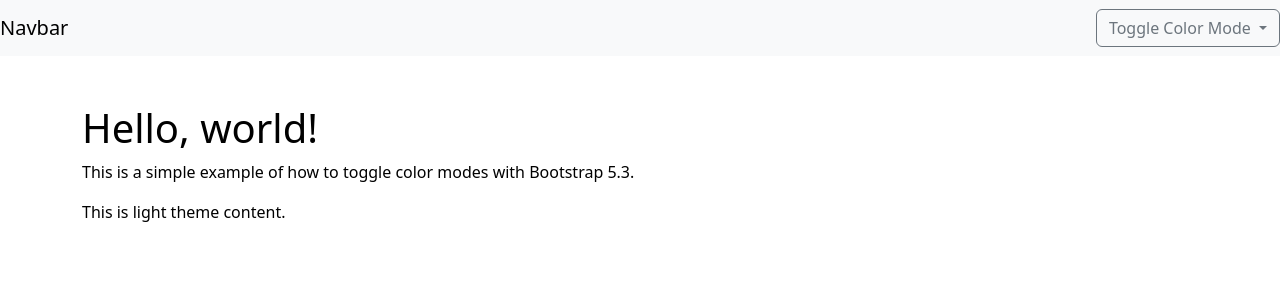
After one commit to fboundy/agile_predict, a Django app: template templates/color_mode.html in a window 1280 px wide. The commit adds this page. Shown: the top 300 px of the page. Run offline with Django 4.2, Linux system fonts and the light colour scheme; the template is opened without the code that fills it, so the values that code supplies are empty; parts of the project's set-up code (start-up, migrations or seed data) failed here and were passed over; some libraries are stand-ins or nearby versions.

Commit message:
Dark Mode

```diff
--- a/prices/forms.py
+++ b/prices/forms.py
@@ -26,7 +26,11 @@ class ForecastForm(forms.Form):
         required=False,
         help_text="Show forecast prices which have now been superseded by the actual Agile prices",
     )
-    show_range_on_most_recent_forecast = forms.BooleanField(initial=True, required=False)
+    show_range_on_most_recent_forecast = forms.BooleanField(
+        initial=True,
+        required=False,
+        help_text="Show the 10% and 90% confidence level spread on the most recent forecast. This reflects the model uncertainty, not the weather uncertainty",
+    )
 
     def __init__(self, *args, **kwargs):
         super(ForecastForm, self).__init__(*args, **kwargs)
--- a/prices/urls.py
+++ b/prices/urls.py
@@ -1,7 +1,8 @@
 from django.urls import path
-from .views import GraphFormView, ApiHowToView, GlossaryView, AboutView, StatsView
+from .views import GraphFormView, ApiHowToView, GlossaryView, AboutView, StatsView, ColorView
 
 urlpatterns = [
+    path("color", ColorView.as_view(), name="color"),
     path("stats", StatsView.as_view(), name="api_how_to"),
     path("api_how_to", ApiHowToView.as_view(), name="api_how_to"),
     path("glossary", GlossaryView.as_view(), name="glossary"),
--- a/prices/views.py
+++ b/prices/views.py
@@ -17,6 +17,10 @@ PRIOR_DAYS = 2
 
 class GlossaryView(TemplateView):
     template_name = "base.html"
+
+
+class ColorView(TemplateView):
+    template_name = "color_mode.html"
 
 
 class ApiHowToView(TemplateView):
@@ -150,7 +154,7 @@ class GraphFormView(FormView):
         days_to_plot = int(kwargs.get("days_to_plot", 7))
         show_generation_and_demand = kwargs.get("show_generation_and_demand", True)
         show_range = kwargs.get("show_range_on_most_recent_forecast", True)
-        show_overlap = kwargs.get("show_forecast_overlap", True)
+        show_overlap = kwargs.get("show_forecast_overlap", False)
         print(">>> views.py | GraphFormView | update_chart")
         print(forecasts_to_plot)
 
--- /dev/null
+++ b/templates/color_mode.html
@@ -0,0 +1,120 @@
+<!DOCTYPE html>
+<html lang="en">
+    <head>
+        <meta charset="UTF-8" />
+        <meta name="viewport" content="width=device-width, initial-scale=1.0" />
+        <link href="https://stackpath.bootstrapcdn.com/bootstrap/5.3.0/css/bootstrap.min.css" rel="stylesheet" />
+        <title>Color Mode Toggle</title>
+        <style>
+            /* Custom styles for light and dark themes */
+            [data-bs-theme="light"] {
+                --bs-body-bg: #ffffff;
+                --bs-body-color: #000000;
+                --bs-navbar-bg: #f8f9fa;
+                --bs-navbar-color: #000000;
+            }
+            [data-bs-theme="dark"] {
+                --bs-body-bg: #343a40;
+                --bs-body-color: #ffffff;
+                --bs-navbar-bg: #343a40;
+                --bs-navbar-color: #ffffff;
+            }
+            body {
+                background-color: var(--bs-body-bg);
+                color: var(--bs-body-color);
+            }
+            .navbar {
+                background-color: var(--bs-navbar-bg);
+                color: var(--bs-navbar-color);
+            }
+        </style>
+    </head>
+    <body data-bs-theme="light">
+        <nav class="navbar navbar-expand-lg">
+            <a class="navbar-brand" href="#">Navbar</a>
+            <div class="dropdown ms-auto">
+                <button
+                    class="btn btn-outline-secondary dropdown-toggle"
+                    type="button"
+                    id="colorModeDropdown"
+                    data-bs-toggle="dropdown"
+                    aria-expanded="false"
+                >
+                    Toggle Color Mode
+                </button>
+                <ul class="dropdown-menu" aria-labelledby="colorModeDropdown">
+                    <li><a class="dropdown-item" href="#" data-theme="light">Light Mode</a></li>
+                    <li><a class="dropdown-item" href="#" data-theme="dark">Dark Mode</a></li>
+                    <li><a class="dropdown-item" href="#" data-theme="system">System Default</a></li>
+                </ul>
+            </div>
+        </nav>
+
+        <div class="container">
+            <h1 class="mt-5">Hello, world!</h1>
+            <p>This is a simple example of how to toggle color modes with Bootstrap 5.3.</p>
+            <!-- Add a div whose content depends on the theme -->
+            <div id="themeDependentContent">
+                <!-- Content will be dynamically updated based on the theme -->
+            </div>
+        </div>
+
+        <script>
+            document.addEventListener("DOMContentLoaded", (event) => {
+                const dropdownItems = document.querySelectorAll(".dropdown-item");
+                const bodyElement = document.body;
+                const themeDependentContent = document.getElementById("themeDependentContent");
+
+                const applyTheme = (theme) => {
+                    if (theme === "system") {
+                        if (window.matchMedia && window.matchMedia("(prefers-color-scheme: dark)").matches) {
+                            bodyElement.setAttribute("data-bs-theme", "dark");
+                        } else {
+                            bodyElement.setAttribute("data-bs-theme", "light");
+                        }
+                    } else {
+                        bodyElement.setAttribute("data-bs-theme", theme);
+                    }
+                };
+
+                // Check localStorage for saved color mode
+                const savedColorMode = localStorage.getItem("colorMode") || "system";
+                applyTheme(savedColorMode);
+
+                dropdownItems.forEach((item) => {
+                    item.addEventListener("click", (event) => {
+                        event.preventDefault();
+                        const selectedTheme = item.getAttribute("data-theme");
+                        localStorage.setItem("colorMode", selectedTheme);
+                        applyTheme(selectedTheme);
+                    });
+                });
+
+                // Listen for system color scheme changes
+                window.matchMedia("(prefers-color-scheme: dark)").addEventListener("change", (e) => {
+                    if (localStorage.getItem("colorMode") === "system") {
+                        applyTheme("system");
+                    }
+                });
+
+                // Update the content of themeDependentContent based on the theme
+                const updateThemeDependentContent = () => {
+                    const currentTheme = bodyElement.getAttribute("data-bs-theme");
+                    if (currentTheme === "dark") {
+                        themeDependentContent.textContent = "This is dark theme content.";
+                    } else {
+                        themeDependentContent.textContent = "This is light theme content.";
+                    }
+                };
+
+                // Call the function initially and on theme change
+                updateThemeDependentContent();
+                bodyElement.addEventListener("data-bs-theme-changed", updateThemeDependentContent);
+            });
+        </script>
+
+        <script src="https://code.jquery.com/jquery-3.3.1.slim.min.js"></script>
+        <script src="https://cdnjs.cloudflare.com/ajax/libs/popper.js/1.14.7/umd/popper.min.js"></script>
+        <script src="https://stackpath.bootstrapcdn.com/bootstrap/5.3.0/js/bootstrap.min.js"></script>
+    </body>
+</html>
```
Also changed, not shown: config/test.py (added, +34 -0 lines), config/utils.py (+6 -2 lines), prices/management/commands/update.py (+7 -5 lines), templates/base.html (+29 -4 lines), templates/old_base.html (added, +92 -0 lines).
